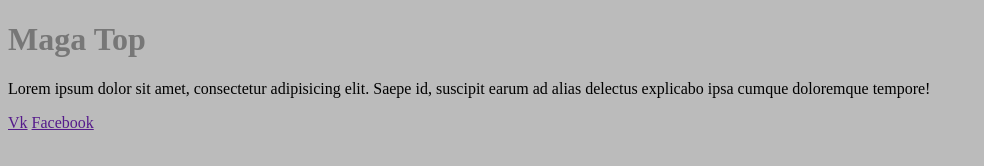
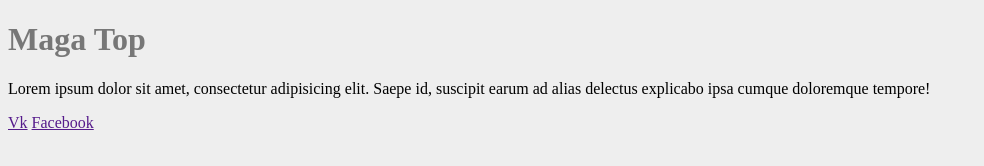
Before and after one commit to MagamedNG/magang_ng, a plain HTML site: page index.html in a window 1280 px wide. Shown: the whole page, without its empty margins (0-984 px from the left). Drawn offline with Linux system fonts and the light colour scheme.

Commit message:
Изменили фон

```diff
--- a/style.css
+++ b/style.css
@@ -1,5 +1,5 @@
 body {
-	background: #bbb;
+	background: #eee;
 }
 h1 {
 	color: #777;
```
